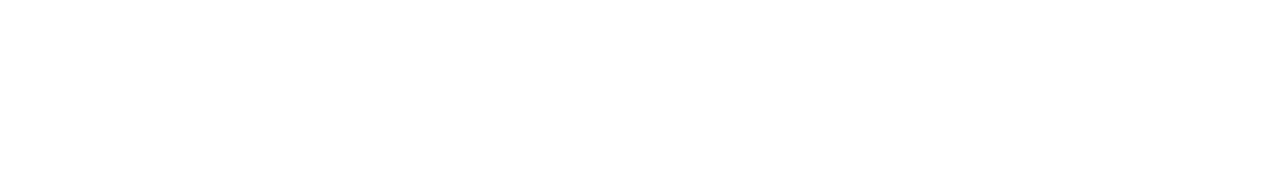
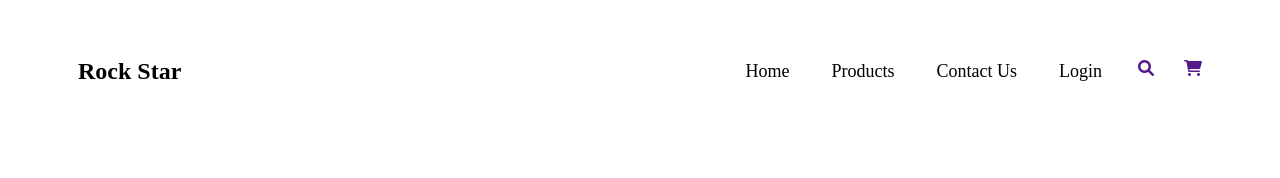
Before and after one commit to arburhan/Rock-Star, a plain HTML site: page index.html in a window 1280 px wide. Drawn offline with Linux system fonts and the light colour scheme.

Commit message:
create navbar

```diff
--- a/index.html
+++ b/index.html
@@ -6,9 +6,33 @@
     <meta http-equiv="X-UA-Compatible" content="IE=edge">
     <meta name="viewport" content="width=device-width, initial-scale=1.0">
     <title>Document</title>
+    <!-- custom css -->
+    <link rel="stylesheet" href="style.css">
+    <!-- font awsome CDN-->
+    <link rel="stylesheet" href="https://cdnjs.cloudflare.com/ajax/libs/font-awesome/6.0.0-beta3/css/all.min.css"
+        integrity="sha512-Fo3rlrZj/k7ujTnHg4CGR2D7kSs0v4LLanw2qksYuRlEzO+tcaEPQogQ0KaoGN26/zrn20ImR1DfuLWnOo7aBA=="
+        crossorigin="anonymous" referrerpolicy="no-referrer" />
 </head>
 
 <body>
+    <!-- navbar -->
+    <header>
+        <nav>
+            <div class="title">
+                <h1>Rock Star</h1>
+            </div>
+            <div class="nav-link">
+                <ul>
+                    <li><button>Home</button></li>
+                    <li><button>Products</button></li>
+                    <li><button>Contact Us</button></li>
+                    <li><button>Login</button></li>
+                    <li><a href=""><i class="fas fa-search"></i></a></li>
+                    <li><a href=""><i class="fas fa-shopping-cart"></i></a></li>
+                </ul>
+            </div>
+        </nav>
+    </header>
 
 </body>
 
--- /dev/null
+++ b/style.css
@@ -0,0 +1,23 @@
+nav {
+    display: flex;
+    align-items: center;
+    justify-content: space-between;
+    padding: 30px 70px 70px 70px;
+}
+
+.nav-link ul {
+    display: flex;
+}
+
+.nav-link ul li {
+    list-style: none;
+    padding-left: 30px;
+}
+
+.nav-link ul button {
+    border: 0;
+    background-color: transparent;
+    font-family: Poppins;
+    font-size: 18px;
+    cursor: pointer;
+}
```
